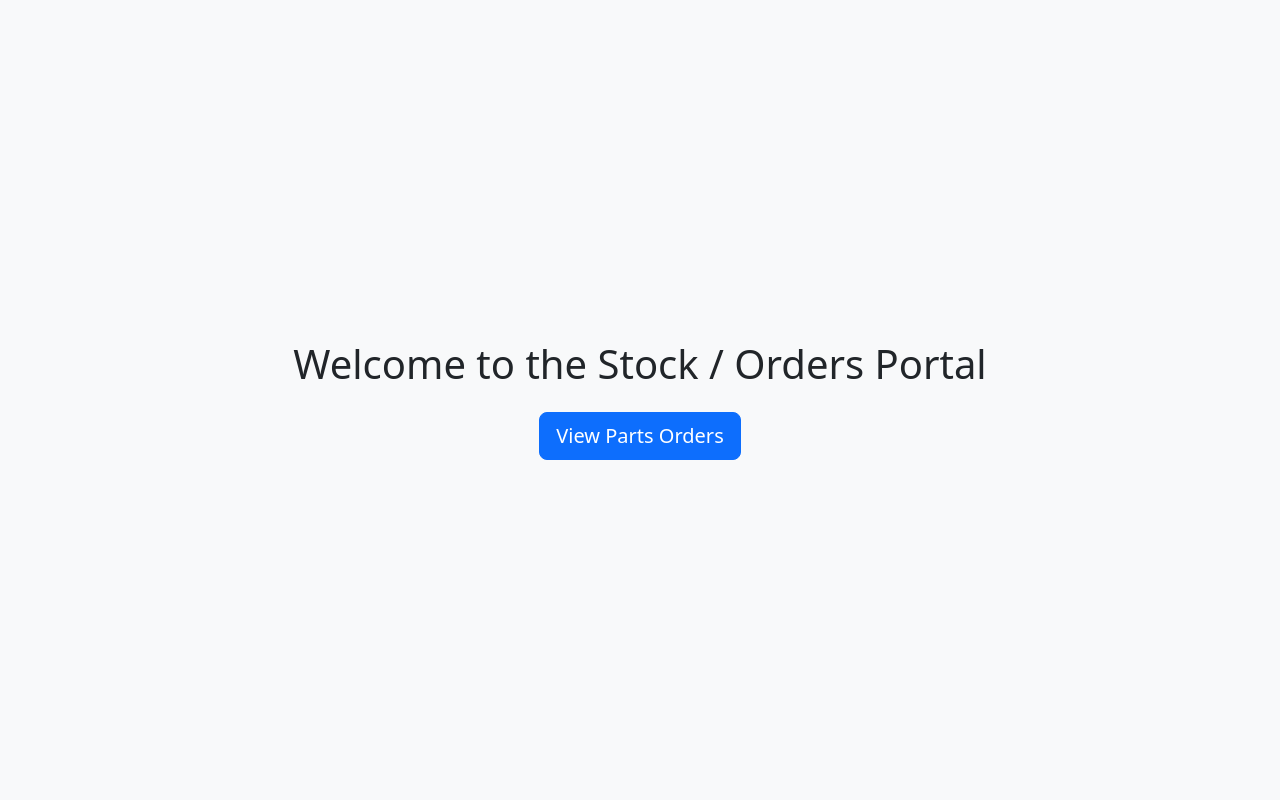
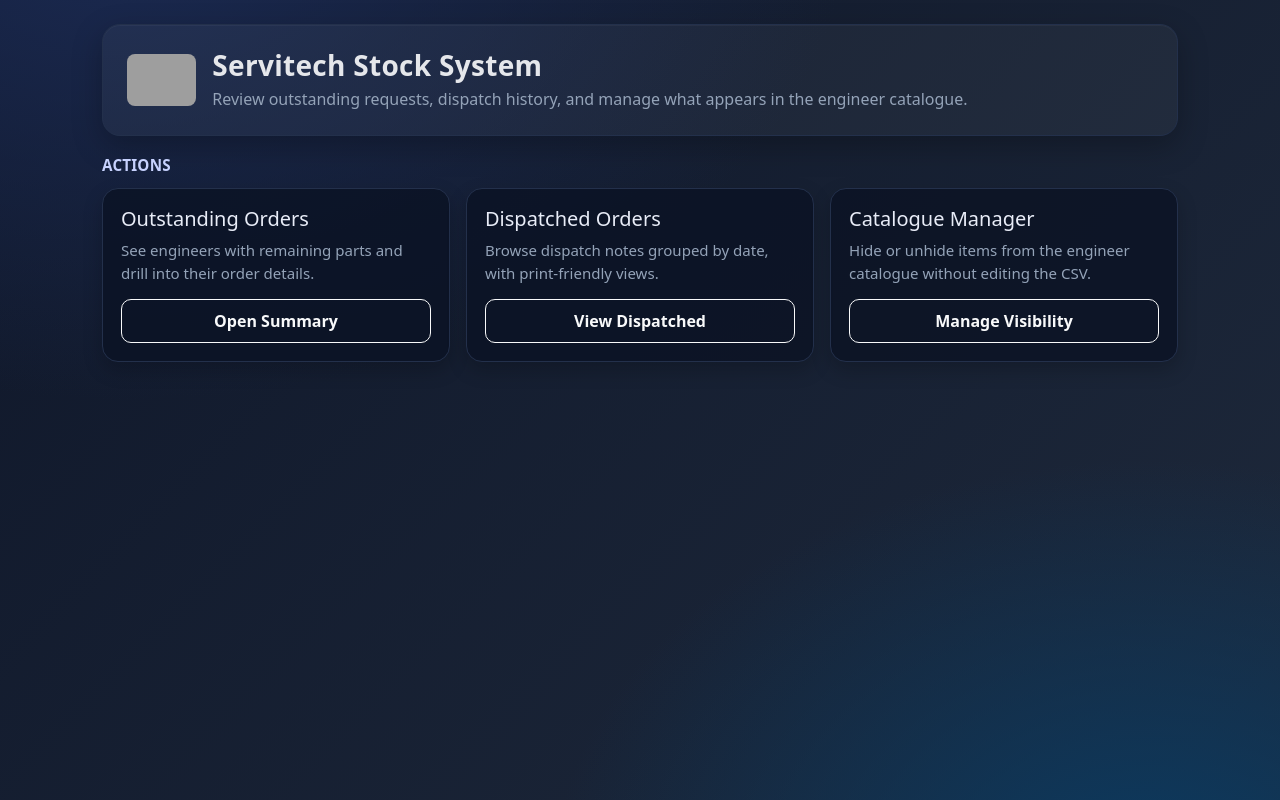
Before and after one commit to tomward0606/StockSystem, a Flask app: page / in a window 1280 px wide. Run offline with Flask 3, Linux system fonts and the light colour scheme; grey boxes are pictures that could not be loaded.

Commit message:
Add files via upload

```diff
--- a/templates/home.html
+++ b/templates/home.html
@@ -3,13 +3,144 @@
 <head>
   <meta charset="UTF-8" />
   <meta name="viewport" content="width=device-width, initial-scale=1" />
-  <title>Stock Leader Portal - Home</title>
+  <title>Servitech Stock System</title>
   <link href="https://cdn.jsdelivr.net/npm/bootstrap@5.3.0/dist/css/bootstrap.min.css" rel="stylesheet" />
+  <link href="https://cdn.jsdelivr.net/npm/bootstrap-icons@1.11.3/font/bootstrap-icons.css" rel="stylesheet" />
+  <style>
+    :root{
+      --bg1:#0f172a;   /* slate-900 */
+      --bg2:#1e293b;   /* slate-800 */
+      --fg:#e5e7eb;    /* zinc-200 */
+      --muted:#94a3b8; /* slate-400 */
+      --card:#0b1224cc;/* translucent */
+      --brd:#23304b;   /* border */
+      --brand:#60a5fa; /* blue for brand text if needed */
+    }
+    body{
+      min-height:100vh;
+      background: radial-gradient(1200px 800px at 10% -10%, #1b2a52 0%, transparent 60%),
+                  radial-gradient(1000px 700px at 90% 110%, #0b3a60 0%, transparent 60%),
+                  linear-gradient(135deg, var(--bg1), var(--bg2));
+      color: var(--fg);
+    }
+    .wrap{ max-width:1100px; }
+
+    .hero{
+      background: rgba(255,255,255,0.04);
+      border:1px solid var(--brd);
+      border-radius: 18px;
+      padding: 24px;
+      box-shadow: 0 10px 30px rgba(0,0,0,0.25), inset 0 1px 0 rgba(255,255,255,0.04);
+      margin-bottom: 12px;
+    }
+    .hero h1{ font-weight:700; letter-spacing:0.3px; margin:0 0 6px; }
+    .hero p{ color: var(--muted); margin:0; }
+    .hero-logo{
+      width:auto; height:52px; display:block;
+      border-radius:8px;
+    }
+
+    .tile{
+      height:100%;
+      background: var(--card);
+      border:1px solid var(--brd);
+      border-radius: 16px;
+      padding: 18px;
+      transition: transform .15s ease, box-shadow .15s ease, border-color .15s ease;
+      box-shadow: 0 8px 20px rgba(0,0,0,0.2);
+    }
+    .tile:hover{
+      transform: translateY(-2px);
+      box-shadow: 0 12px 28px rgba(0,0,0,0.28);
+      border-color:#335089;
+    }
+    .tile h5{ margin:0; color:#e8ecf7; }
+    .tile p{ margin:6px 0 14px; color: var(--muted); font-size:0.94rem;}
+    .tile a.btn{
+      border-radius: 10px;
+      font-weight:600;
+      padding: 9px 12px;
+    }
+    .btn-outline-light{ --bs-btn-hover-bg:#e5e7eb; --bs-btn-hover-color:#0f172a; }
+
+    .section-title{
+      margin: 18px 0 12px;
+      color:#c7d2fe;
+      font-weight:600;
+      letter-spacing:.2px;
+      font-size: .95rem;
+      text-transform: uppercase;
+    }
+
+    @media (max-width: 576px){
+      .hero{ padding: 18px; }
+      .hero-logo{ height:42px; }
+    }
+  </style>
 </head>
-<body class="d-flex flex-column justify-content-center align-items-center vh-100 bg-light">
-  <div class="text-center">
-    <h1 class="mb-4">Welcome to the Stock / Orders Portal</h1>
-    <a href="{{ url_for('parts_orders_list') }}" class="btn btn-primary btn-lg">View Parts Orders</a>
+<body class="py-4">
+  <div class="container wrap">
+
+    <!-- Hero -->
+    <div class="hero">
+      <div class="d-flex align-items-center gap-3">
+        <!-- Your logo inside the hero -->
+        <img
+          src="{{ url_for('static', filename='logo.png') }}"
+          alt="Servitech International logo"
+          class="hero-logo"
+        />
+        <div>
+          <h1 class="h3 mb-1">Servitech Stock System</h1>
+          <p>Review outstanding requests, dispatch history, and manage what appears in the engineer catalogue.</p>
+        </div>
+      </div>
+    </div>
+
+    <div class="section-title">Actions</div>
+
+    <!-- Tiles -->
+    <div class="row g-3">
+      <!-- Outstanding by engineer -->
+      <div class="col-12 col-md-6 col-lg-4">
+        <div class="tile h-100">
+          <div class="mb-2">
+            <h5>Outstanding Orders</h5>
+          </div>
+          <p>See engineers with remaining parts and drill into their order details.</p>
+          <a href="{{ url_for('parts_orders_list') }}" class="btn btn-outline-light w-100">
+            Open Summary
+          </a>
+        </div>
+      </div>
+
+      <!-- Dispatched orders list -->
+      <div class="col-12 col-md-6 col-lg-4">
+        <div class="tile h-100">
+          <div class="mb-2">
+            <h5>Dispatched Orders</h5>
+          </div>
+          <p>Browse dispatch notes grouped by date, with print-friendly views.</p>
+          <a href="/admin/dispatched_orders" class="btn btn-outline-light w-100">
+            View Dispatched
+          </a>
+        </div>
+      </div>
+
+      <!-- Catalogue manager (hide/unhide) -->
+      <div class="col-12 col-md-6 col-lg-4">
+        <div class="tile h-100">
+          <div class="mb-2">
+            <h5>Catalogue Manager</h5>
+          </div>
+          <p>Hide or unhide items from the engineer catalogue without editing the CSV.</p>
+          <a href="{{ url_for('hidden_parts') }}" class="btn btn-outline-light w-100">
+            Manage Visibility
+          </a>
+        </div>
+      </div>
+    </div>
+
   </div>
 </body>
 </html>
```
Also changed, not shown: templates/hidden_parts.html (added, +159 -0 lines), templates/parts_order_detail.html (+11 -11 lines).
